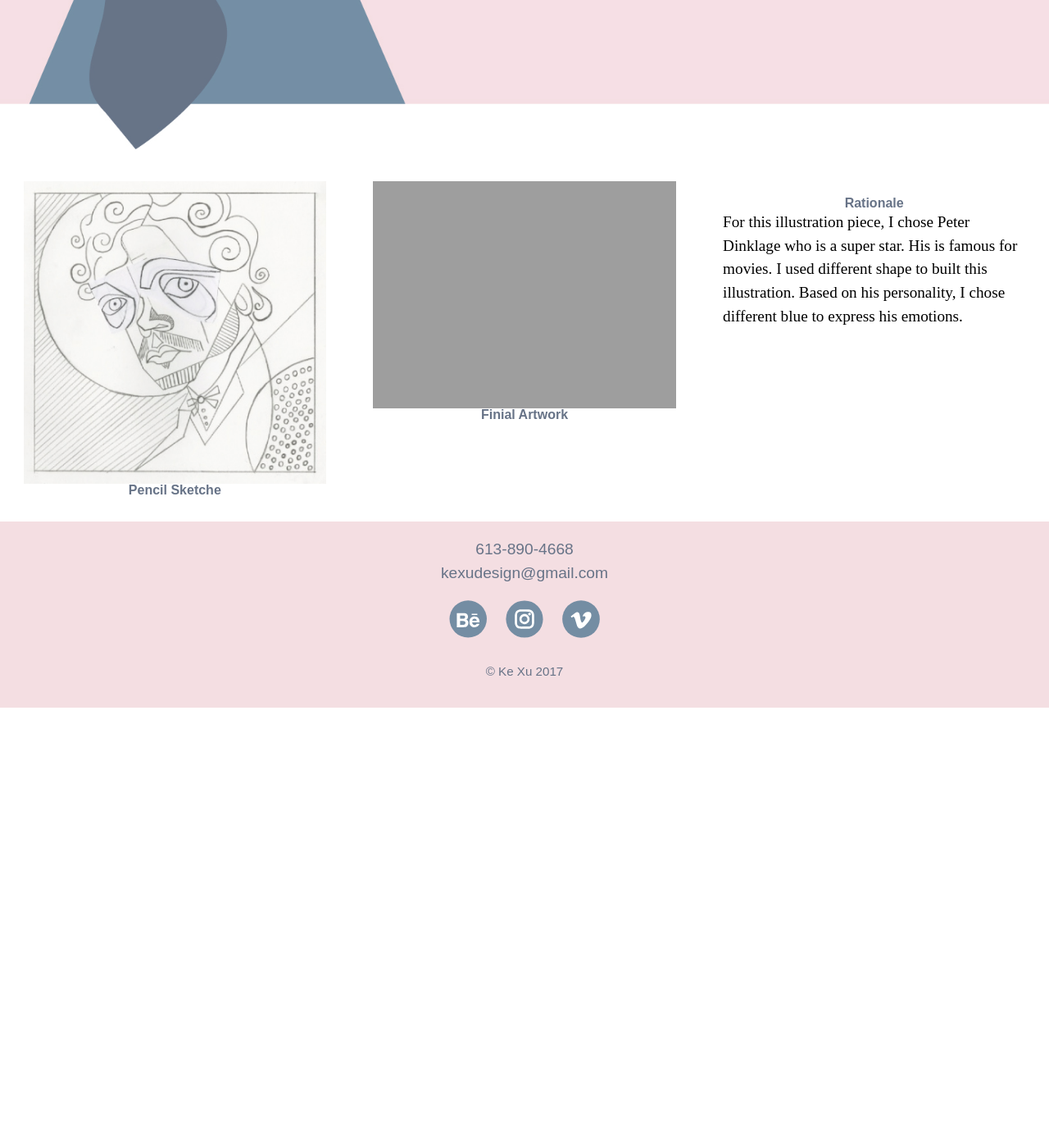
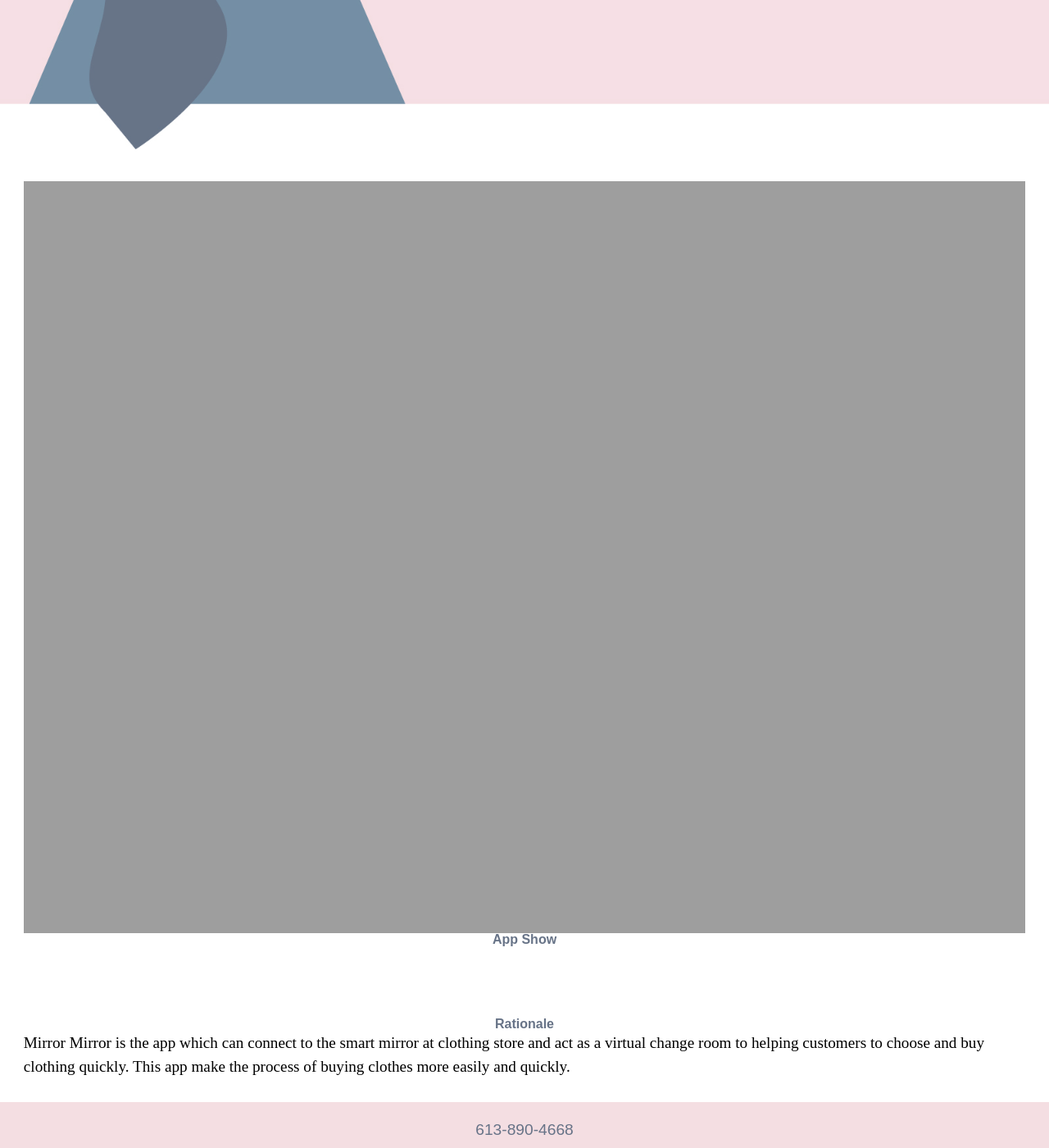
Before and after one commit to xuke918/portfolio-1, a Jekyll site: the page built from portfolio-1.html, in a window 1280 px wide and 1400 px high, scrolled down 384 px. Shown: the whole window at 82% size. Built offline with Jekyll 4.4.1, drawn with Linux system fonts in a browser that asks for light colours; some web fonts are replaced; before the commit the page ends 1247 px from its top, so only the background shows below that.

Commit message:
Updated Images.

```diff
--- a/portfolio-1.html
+++ b/portfolio-1.html
@@ -4,19 +4,14 @@
 
 <main>
   <div class="grid">
-    <div class="unit xs-1 s-1 m-1-3 l-1-3 pad-t pad-b gutter">
-      <img class="sketche" src="{{site.baseurl}}/images/star-sketche.jpg" alt="">
-      <h3>Pencil Sketche</h3>
+    <div class="unit xs-1 s-1 m-1 l-1 pad-t pad-b gutter">
+      <img class="sketche" src="{{site.baseurl}}/images/star-finial.jpg" alt="">
+      <h3>App Show</h3>
     </div>
 
-    <div class="unit xs-1 s-1 m-1-3 l-1-3 pad-t pad-b gutter">
-      <img class="sketche" src="{{site.baseurl}}/images/star-finial.jpg" alt="">
-      <h3>Finial Artwork</h3>
-    </div>
-
-    <div class="unit xs-1 s-1 m-1-3 l-1-3 pad-t-2 gutter">
+    <div class="unit xs-1 s-1 m-1 l-1 pad-t-2 gutter">
       <h3>Rationale</h3>
-      <p>For this illustration piece, I chose Peter Dinklage who is a super star. His is famous for movies. I used different shape to built this illustration. Based on his personality, I chose different blue to express his emotions.</p>
+      <p>Mirror Mirror is the app which can connect to the smart mirror at clothing store and act as a virtual change room to helping customers to choose and buy clothing quickly. This app make the process of buying clothes more easily and quickly.</p>
     </div>
   </div>
 </main>
```
Also changed, not shown: index.html (+8 -8 lines), images/portfolio-1.jpg, images/portfolio-3.jpg, 6 other files.
